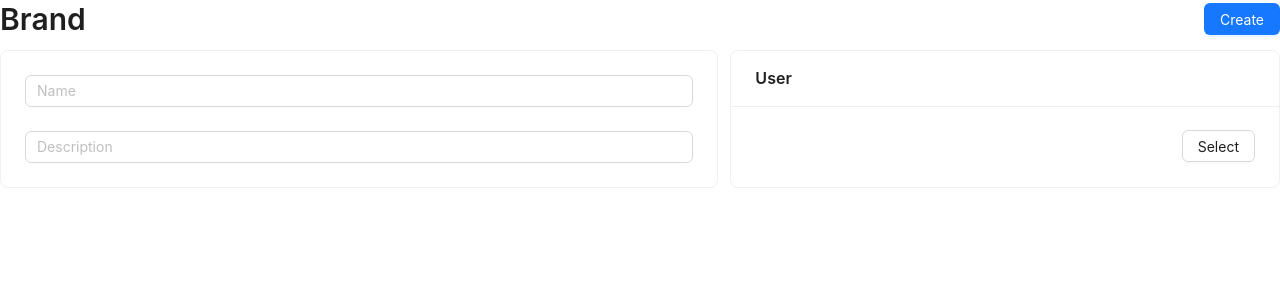
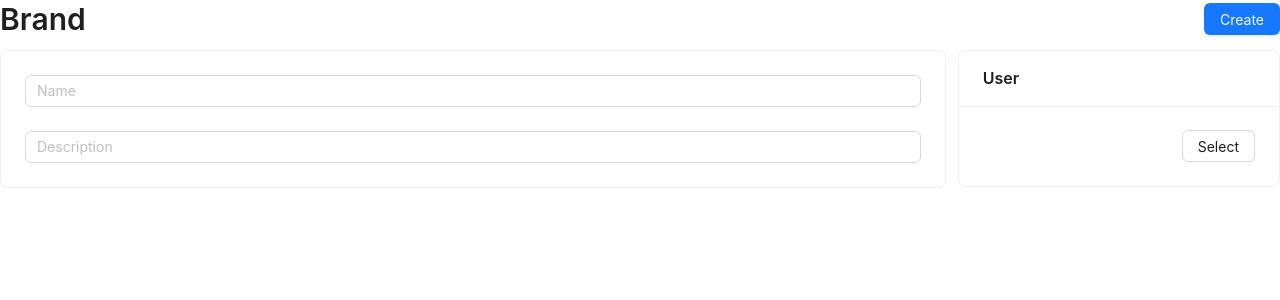
Before and after one commit to cmuvr90/spraby.admin, a Next.js app: page /admin/brands/create in a window 1280 px wide. Shown: the top 300 px of the page. Built offline with nearby package versions, Linux system fonts and the light colour scheme.

Commit message:
update brand pages

```diff
--- a/services/Brands.ts
+++ b/services/Brands.ts
@@ -13,9 +13,13 @@ export async function getList() {
 /**
  *
  * @param id
+ * @param include
  */
-export async function findById(id: string) {
-  return db.brands.findFirst({where: {id}}) as Promise<BrandsModel | null>
+export async function findById(id: string, include?: Prisma.BrandsInclude) {
+  return db.brands.findFirst({
+    where: {id},
+    ...(include ? {include} : {})
+  }) as Promise<BrandsModel | null>
 }
 
 /**
@@ -46,6 +50,9 @@ export async function getPage(params = {limit: 10, page: 1}, conditions?: Prisma
     orderBy: {
       createdAt: 'desc',
     },
+    include: {
+      user: true
+    },
     ...conditions,
     skip: (params.page - 1) * params.limit,
     take: params.limit,
--- a/theme/snippets/ResourceDrawer.tsx
+++ b/theme/snippets/ResourceDrawer.tsx
@@ -12,6 +12,8 @@ import ResourcePicker from "@/theme/snippets/ResourcePicker";
  * @param rowKey
  * @param columns
  * @param limit
+ * @param selectedItems
+ * @param onSelectCallback
  * @constructor
  */
 export default function ResourceDrawer({
@@ -22,8 +24,19 @@ export default function ResourceDrawer({
                                          rowKey = 'id',
                                          columns = [],
                                          limit = 10,
+                                         selectedItems = [],
+                                         onSelect: onSelectCallback = null
                                        }: Props) {
   const [open, setOpen] = useState(false)
+  const [selected, setSelected] = useState<any[]>([]);
+  const [loading, setLoading] = useState(false);
+
+  const onSelect = async () => {
+    setLoading(true);
+    if (typeof onSelectCallback === 'function') await onSelectCallback(selected)
+    setOpen(false)
+    setLoading(false);
+  }
 
   return <div>
     <div className={'flex justify-end'}>
@@ -36,6 +49,7 @@ export default function ResourceDrawer({
       onClose={() => setOpen(false)}
       open={open}
     >
+      <div className={'flex flex-col gap-7'}>
         {
           open &&
           <ResourcePicker
@@ -45,8 +59,17 @@ export default function ResourceDrawer({
             columns={columns}
             limit={limit}
             selectable={selectable}
+            selectedItems={selectedItems}
+            onSelect={async items => setSelected(items)}
           />
         }
+        {
+          open &&
+          <div className={'flex justify-end'}>
+            <Button disabled={!selected?.length} loading={loading} onClick={onSelect}>Choose</Button>
+          </div>
+        }
+      </div>
     </Drawer>
   </div>
 }
@@ -60,4 +83,6 @@ type Props = {
   rowKey?: string,
   columns?: any[]
   limit?: number
+  selectedItems?: string[]
+  onSelect?: ((items: any[]) => Promise<void>) | null
 }
--- a/theme/snippets/ResourcePicker.tsx
+++ b/theme/snippets/ResourcePicker.tsx
@@ -7,10 +7,12 @@ import type {TableProps} from 'antd';
  *
  * @param getResourceCallback
  * @param multiSelect
+ * @param selectable
  * @param rowKey
  * @param columns
  * @param limit
- * @param title
+ * @param selectedItems
+ * @param onSelectCallback
  * @constructor
  */
 export default function ResourcePicker({
@@ -20,9 +22,11 @@ export default function ResourcePicker({
                                          rowKey = 'id',
                                          columns = [],
                                          limit = 10,
+                                         selectedItems = [],
+                                         onSelect: onSelectCallback = null
                                        }: Props) {
   const [loading, setLoading] = useState(false)
-  const [selectedRowKeys, setSelectedRowKeys] = useState<string[]>([]);
+  const [selectedRowKeys, setSelectedRowKeys] = useState<string[]>(selectedItems);
 
   const [items, setItems] = useState<any[]>([])
   const [paginator, setPaginator] = useState<Paginator>()
@@ -31,6 +35,10 @@ export default function ResourcePicker({
   useEffect(() => {
     onGetUsers(params).then()
   }, [params]);
+
+  useEffect(() => {
+    if (typeof onSelectCallback === 'function') onSelectCallback(items.filter(i => selectedRowKeys.includes(i[rowKey]))).then()
+  }, [selectedRowKeys]);
 
   /**
    *
@@ -42,29 +50,6 @@ export default function ResourcePicker({
     setItems(items);
     if (paginator) setPaginator(paginator)
     setLoading(false);
-  }
-
-  /**
-   *
-   * @param item
-   * @param selected
-   */
-  const onSelect = (item: any, selected: boolean) => {
-    if (multiSelect) {
-      setSelectedRowKeys(v => selected ? [...v, item[rowKey]] : v.filter(i => i !== item[rowKey]))
-    } else {
-      setSelectedRowKeys(selected ? [item[rowKey]] : [])
-    }
-  }
-
-  /**
-   *
-   * @param keys
-   * @param items
-   * @param options
-   */
-  const onSelectAll = (keys: string[], items: any[], options: { type: 'all' | 'single' }) => {
-    if (options.type === 'all' && multiSelect) setSelectedRowKeys(keys);
   }
 
   /**
@@ -89,9 +74,8 @@ export default function ResourcePicker({
     rowSelection={selectable ? {
       checkStrictly: true,
       selectedRowKeys,
-      onSelect,
       type: multiSelect ? 'checkbox' : 'radio',
-      onChange: onSelectAll as any
+      onChange: setSelectedRowKeys as any
     } : undefined}
     columns={columns.map(i => typeof i === 'string' ? {dataIndex: i} : i)}
     dataSource={items}
@@ -101,11 +85,13 @@ export default function ResourcePicker({
 
 type Props = {
   getResourceCallback: (params: any) => Promise<{ items: any[], paginator?: Paginator }>
-  multiSelect?: boolean,
+  multiSelect?: boolean
   selectable?: boolean
-  rowKey?: string,
+  rowKey?: string
   columns?: any[]
   limit?: number
+  selectedItems?: string[]
+  onSelect?: ((items: any[]) => Promise<void>) | null
 }
 
 type Params = {
--- a/theme/templates/Brand.tsx
+++ b/theme/templates/Brand.tsx
@@ -2,13 +2,14 @@
 
 import React, {useEffect, useState} from "react";
 import {PageParams} from "@/types";
-import {Button, Card, Form, Input, Typography} from "antd";
+import {Avatar, Button, Card, Form, Input, Typography, message, Tooltip} from "antd";
 import {findById, update, create} from "@/services/Brands";
 import {getPage as getPageUsers} from "@/services/Users";
-import {BrandsModel} from "@/prisma/types";
+import {BrandsModel, UsersModel} from "@/prisma/types";
 import Prisma from "@/prisma/types";
 import {useRouter} from "next/navigation";
 import ResourceDrawer from "@/theme/snippets/ResourceDrawer";
+import {CloseOutlined, UserOutlined} from "@ant-design/icons";
 
 export default function Brand({params}: PageParams) {
   const router = useRouter();
@@ -26,7 +27,7 @@ export default function Brand({params}: PageParams) {
    */
   const onGetBrand = async (id: string) => {
     setLoading(true);
-    const brand = await findById(id)
+    const brand = await findById(id, {user: true})
     if (brand) setBrand(brand);
     setLoading(false);
   }
@@ -35,10 +36,11 @@ export default function Brand({params}: PageParams) {
    *
    * @param values
    */
-  const onUpdate = async (values: BrandsModel) => {
+  const onUpdate = async (values: Prisma.BrandsUpdateInput) => {
     setLoading(true);
     const brand = await update({where: {id}, data: (values as Prisma.BrandsUpdateInput)})
-    if (brand) setBrand(brand);
+    if (brand) await onGetBrand(id);
+    message.open({type: 'success', content: 'Updated'})
     setLoading(false);
   }
 
@@ -55,7 +57,7 @@ export default function Brand({params}: PageParams) {
   return <Form
     disabled={loading}
     name="brand"
-    onFinish={id ? onUpdate : onCreate}
+    onFinish={(values: any) => id ? onUpdate(values) : onCreate(values)}
     fields={brand ? Object.entries(brand).map(([name, value]) => ({name, value})) : []}
     autoComplete="off"
   >
@@ -67,7 +69,8 @@ export default function Brand({params}: PageParams) {
         </Button>
       </div>
       <div className={'flex gap-3 justify-between flex-wrap'}>
-        <Card loading={loading} className={'flex-grow min-w-60'}>
+        <div className={'flex-grow w-7/12'}>
+          <Card loading={loading}>
             <Form.Item<BrandsModel> name="name">
               <Input placeholder={'Name'}/>
             </Form.Item>
@@ -75,9 +78,47 @@ export default function Brand({params}: PageParams) {
               <Input placeholder={'Description'}/>
             </Form.Item>
           </Card>
-        <Card title={'User'} className={'flex-grow min-w-60'}>
-          <ResourceDrawer getResourceCallback={getPageUsers} columns={['email']} selectable multiSelect={false} limit={10}/>
+        </div>
+        <div className={'flex-grow min-w-40'}>
+          <Card title={'User'}>
+            <div className={'flex gap-3 flex-col'}>
+              {
+                !!brand?.user &&
+                <div className={'flex justify-start items-center w-full gap-3'}>
+                  <Avatar style={{backgroundColor: '#87d068'}} icon={<UserOutlined/>}/>
+                  <Typography.Text>{brand.user.email}</Typography.Text>
+                  <Tooltip title="remove">
+                    <CloseOutlined onClick={async () => {
+                      await onUpdate({user: {disconnect: true}})
+                    }}/>
+                  </Tooltip>
+                </div>
+              }
+              <div className={'flex justify-end w-full'}>
+                <ResourceDrawer
+                  getResourceCallback={(params) => getPageUsers(params, {
+                    where: {
+                      role: 'manager',
+                      brands: {
+                        every: {
+                          usersId: null
+                        }
+                      }
+                    }
+                  })}
+                  columns={['email']}
+                  selectable
+                  multiSelect={false}
+                  limit={10}
+                  selectedItems={brand?.usersId ? [brand.usersId] : []}
+                  onSelect={async (items: UsersModel[]) => {
+                    if (items?.length && id) await onUpdate({user: {connect: {id: items[0].id}}})
+                  }}
+                />
+              </div>
+            </div>
           </Card>
+        </div>
       </div>
     </div>
   </Form>
--- a/theme/templates/Brands.tsx
+++ b/theme/templates/Brands.tsx
@@ -25,6 +25,13 @@ const columns: TableProps['columns'] = [
     render: (_, brand: BrandsModel) => {
       return <Link href={`/admin/brands/${brand.id}`}>{brand.name}</Link>
     }
+  },
+  {
+    title: 'User',
+    dataIndex: 'userId',
+    render: (_, brand: BrandsModel) => {
+      return brand.user ? <Link href={`/admin/users/${brand.usersId}`}>{brand.user?.email}</Link> : '-'
+    }
   }
 ];
 
```
Lines whose indentation alone changed are shown as unchanged.
